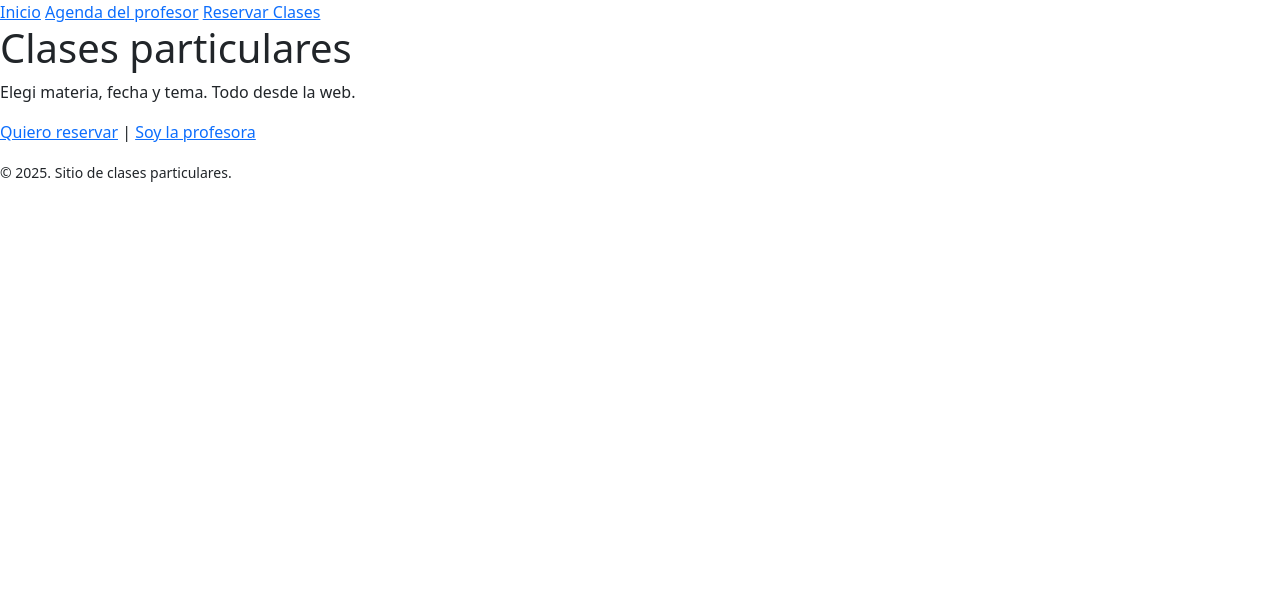
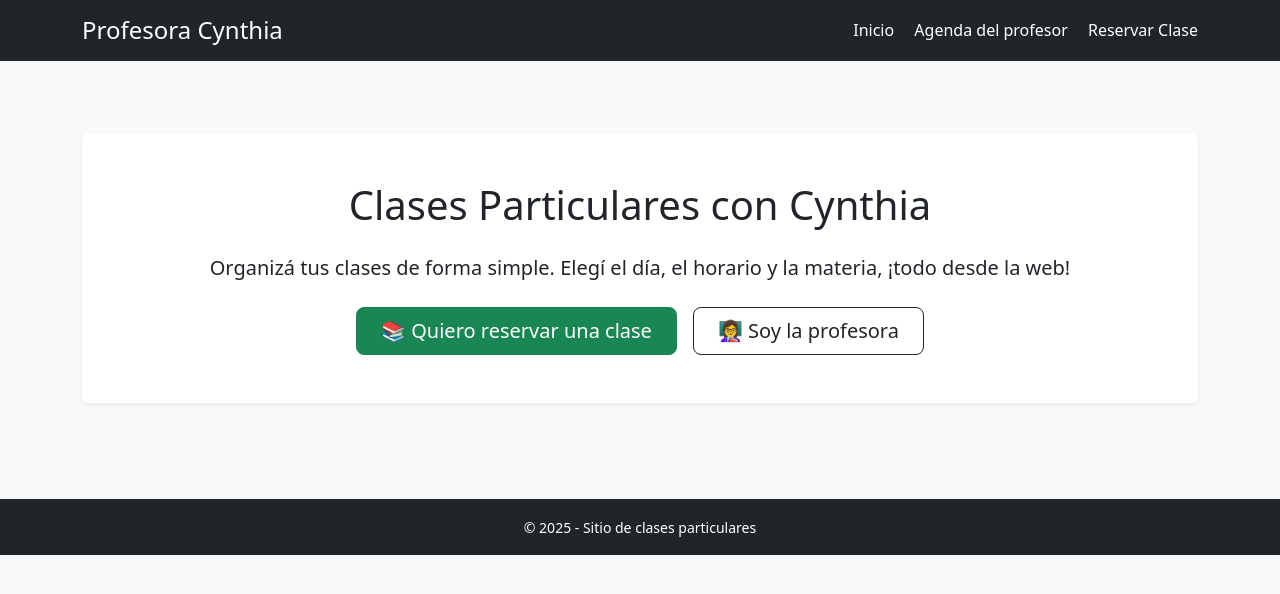
Before and after one commit to rbrugna/Clases-particulares, a plain HTML site: page index.html in a window 1280 px wide. Drawn offline with nearby package versions, Linux system fonts and the light colour scheme.

Commit message:
lindo inicio

```diff
--- a/index.html
+++ b/index.html
@@ -2,37 +2,44 @@
 <html lang="es">
 <head>
     <meta charset="UTF-8">
-        <meta name="viewport" content="width=device-width, initial-scale=1"/>
-        <title>Profesora Cynthia | Clases particulares </title>
+    <meta name="viewport" content="width=device-width, initial-scale=1">
+    <title>Profesora Cynthia | Clases particulares</title>
 
     <link href="https://cdn.jsdelivr.net/npm/bootstrap@5.3.3/dist/css/bootstrap.min.css" rel="stylesheet">
     <script src="https://cdn.jsdelivr.net/npm/bootstrap@5.3.3/dist/js/bootstrap.bundle.min.js"></script>
 
-        <link rel="stylesheet" href="styles.css">
+    <link rel="stylesheet" href="css/style.css">
 </head>
 
-    <body>
-        <header>
+<body class="bg-light">
+    <header class="bg-dark text-white py-3 mb-4">
+    <div class="container d-flex justify-content-between align-items-center">
+        <h1 class="h4 m-0">Profesora Cynthia</h1>
         <nav>
-                <a href="index.html">Inicio</a>
-                <a href="agenda.html">Agenda del profesor</a>
-                <a href="reservar.html">Reservar Clases</a>
+        <a href="index.html" class="text-white me-3 text-decoration-none">Inicio</a>
+        <a href="agenda.html" class="text-white me-3 text-decoration-none">Agenda del profesor</a>
+        <a href="reservar.html" class="text-white text-decoration-none">Reservar Clase</a>
         </nav>
+    </div>
     </header>
 
-        <main>
-            <section>
-                <h1>Clases particulares</h1>
-                <p>Elegi materia, fecha y tema. Todo desde la web.</p>
-                <p>
-                    <a href="reservar.html">Quiero reservar</a> |
-                    <a href="agenda.html">Soy la profesora</a>
+    <main class="container text-center py-5">
+    <section class="p-5 bg-white rounded shadow-sm">
+        <h1 class="mb-4">Clases Particulares con Cynthia</h1>
+        <p class="lead mb-4">
+        Organizá tus clases de forma simple.
+        Elegí el día, el horario y la materia, ¡todo desde la web!
         </p>
+
+        <div class="d-flex flex-column flex-sm-row justify-content-center gap-3 mt-4">
+        <a href="reservar.html" class="btn btn-success btn-lg px-4">📚 Quiero reservar una clase</a>
+        <a href="agenda.html" class="btn btn-outline-dark btn-lg px-4">👩‍🏫 Soy la profesora</a>
+        </div>
     </section>
     </main>
 
-        <footer>
-            <small>© 2025. Sitio de clases particulares.</small>
+    <footer class="bg-dark text-white text-center py-3 mt-5">
+    <small>© 2025 - Sitio de clases particulares</small>
     </footer>
 </body>
 </html>
```
Lines whose indentation alone changed are shown as unchanged.
